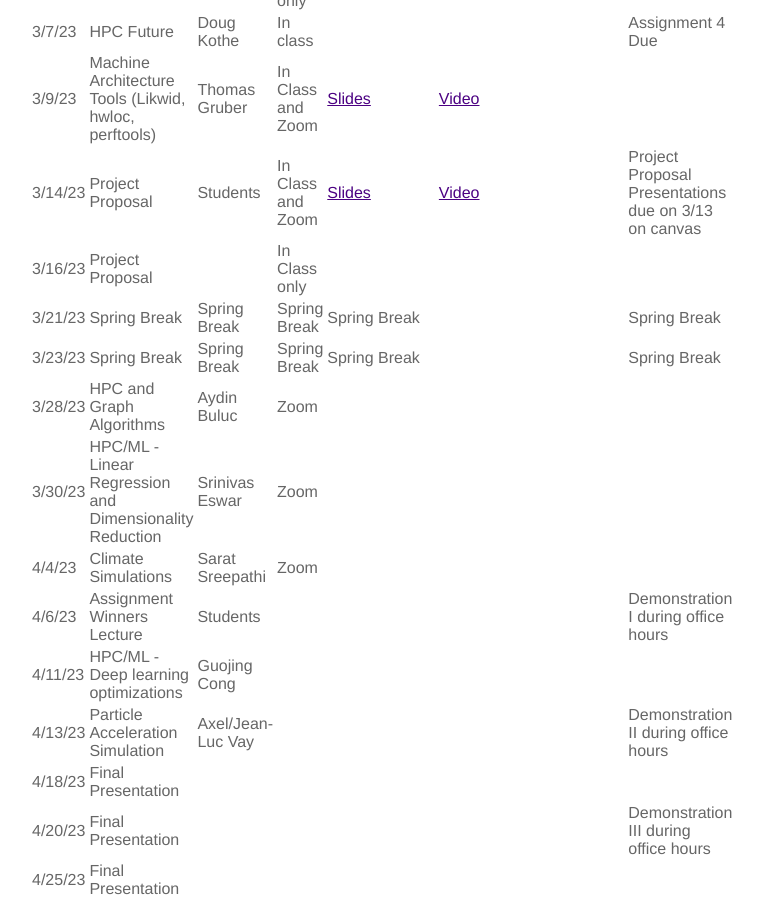
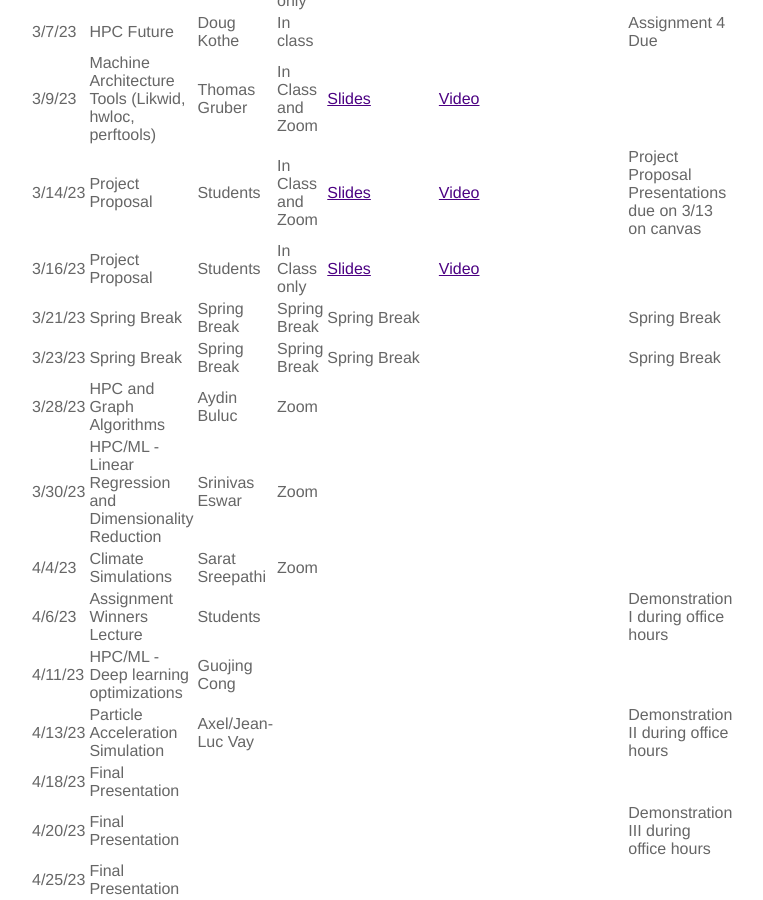
Before and after one commit to ramkikannan/ramkikannan.github.io, a Jekyll site: the page built from teaching.md, in a window 1280 px wide and 900 px high, scrolled down 5665 px. Shown: the whole window, without its empty margins (331-1094 px from the left). Built offline with Jekyll 4.4.1, drawn with Linux system fonts in a browser that asks for light colours; a style sheet for code colours, icons or effects is not loaded.

Commit message:
Project proposal presentation 2nd day

```diff
--- a/teaching.md
+++ b/teaching.md
@@ -183,7 +183,7 @@ Login regularly to complete your work, so that you do not have to spend a lot of
 | 3/7/23  | HPC Future                                              | Doug Kothe        | In class          |              |                |                                                                                      |                                       Assignment 4 Due
 | 3/9/23  | Machine Architecture Tools (Likwid, hwloc, perftools)                                        | Thomas Gruber          | In Class and Zoom | [Slides](6230/slides/2023-03-09_TG_GATech_Lecture_CSE6230.pdf)             | [Video](https://youtu.be/TQ-D9Y-ZH20)               |                                                                                      |
 | 3/14/23 | Project Proposal                                        | Students          | In Class and Zoom |[Slides](6230/slides/day1_314_proposal_presentations.pdf)              | [Video](https://youtu.be/ye7ChGfO67E)                |                                                                                      | Project Proposal Presentations due on 3/13 on canvas
-| 3/16/23 | Project Proposal                              |                   | In Class only     |              |                |                                                                                      |
+| 3/16/23 | Project Proposal                              |   Students                | In Class only     |   [Slides](6230/slides/day2-316_proposal_presentations.pdf)           | [Video](https://youtu.be/77_TdPW_xpg)               |                                                                                      |
 | 3/21/23 | Spring Break                                            | Spring Break      | Spring Break      | Spring Break |                |                                                                                      | Spring Break
 | 3/23/23 | Spring Break                                            | Spring Break      | Spring Break      | Spring Break |                |                                                                                      | Spring Break
 | 3/28/23 | HPC and Graph Algorithms                                | Aydin Buluc       | Zoom              |              |                |                                                                                      |
```
Also changed, not shown: 1 other file.
